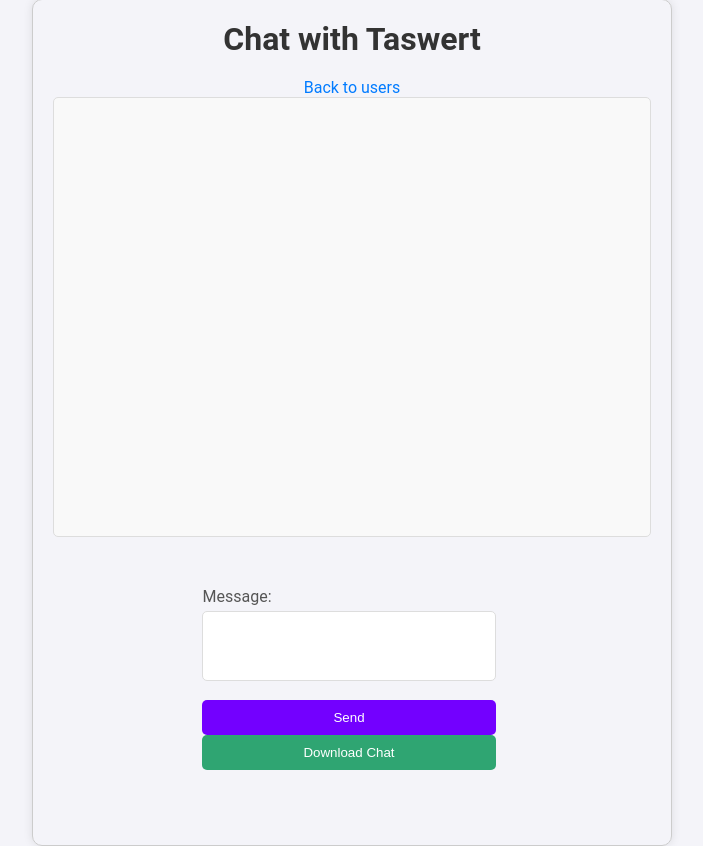
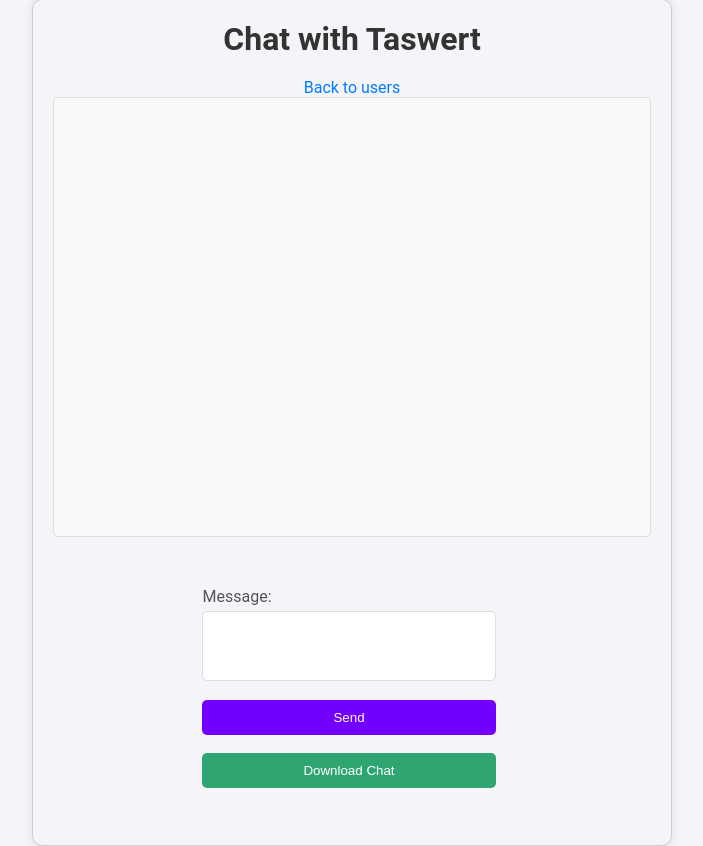
Before and after one commit to MadSpun4/Spire, a Flask app: page /chat/3 in a window 1280 px wide. Shown: the part 1-847 px from the top of the page, without its empty margins (288-991 px from the left). Run offline with Flask 3, Linux system fonts and the light colour scheme; the first user in the database is signed in; some libraries are stand-ins or nearby versions.

Commit message:
Update styles

```diff
--- a/static/styles.css
+++ b/static/styles.css
@@ -197,7 +215,7 @@ textarea {
 
 form[action*="download_chat"] button {
     background-color: #2fa572;
-    margin-top: -60px;
+    margin-top: -10%;/*TONI*/
 }
 
 form[action*="download_chat"] button:hover {
--- a/templates/chat.html
+++ b/templates/chat.html
@@ -4,6 +4,7 @@
     <meta charset="UTF-8">
     <meta name="viewport" content="width=device-width, initial-scale=1.0">
     <title>Chat with {{ receiver.username }}</title>
+    <link rel="icon" href="Spire5.png"  type="image/png">
     <link rel="stylesheet" href="{{ url_for('static', filename='styles.css') }}">
     <script src="https://cdnjs.cloudflare.com/ajax/libs/socket.io/4.0.0/socket.io.js"></script>
     <script>
--- a/templates/general.html
+++ b/templates/general.html
@@ -4,6 +4,7 @@
     <meta charset="UTF-8">
     <meta name="viewport" content="width=device-width, initial-scale=1.0">
     <title>Spire</title>
+    <link rel="icon" href="Spire5.png"  type="image/png">
     <link rel="stylesheet" href="{{ url_for('static', filename='styles.css') }}">
     <script src="https://cdnjs.cloudflare.com/ajax/libs/socket.io/4.0.0/socket.io.js"></script>
     <script>
--- a/templates/login.html
+++ b/templates/login.html
@@ -4,6 +4,7 @@
     <meta charset="UTF-8">
     <meta name="viewport" content="width=device-width, initial-scale=1.0">
     <title>Login</title>
+    <link rel="icon" href="Spire5.png"  type="image/png">
     <link rel="stylesheet" href="{{ url_for('static', filename='styles.css') }}">
 </head>
 <body>
--- a/templates/recent.html
+++ b/templates/recent.html
@@ -4,6 +4,7 @@
     <meta charset="UTF-8">
     <meta name="viewport" content="width=device-width, initial-scale=1.0">
     <title>Spire</title>
+    <link rel="icon" href="Spire5.png"  type="image/png">
     <link rel="stylesheet" href="{{ url_for('static', filename='styles.css') }}">
 </head>
 <body>
--- a/templates/register.html
+++ b/templates/register.html
@@ -4,6 +4,7 @@
     <meta charset="UTF-8">
     <meta name="viewport" content="width=device-width, initial-scale=1.0">
     <title>Register</title>
+    <link rel="icon" href="Spire5.png"  type="image/png">
     <link rel="stylesheet" href="{{ url_for('static', filename='styles.css') }}">
 </head>
 <body>
--- a/templates/users.html
+++ b/templates/users.html
@@ -3,7 +3,8 @@
 <head>
     <meta charset="UTF-8">
     <meta name="viewport" content="width=device-width, initial-scale=1.0">
-    <title>Spire</title>
+    <title>Recent</title>
+    <link rel="icon" href="Spire5.png"  type="image/png">
     <link rel="stylesheet" href="{{ url_for('static', filename='styles.css') }}">
 </head>
 <body>
```
Also changed, not shown: other parts of static/styles.css (+18 -0 lines), instance/users.db, templates/Spire5.png (added).
